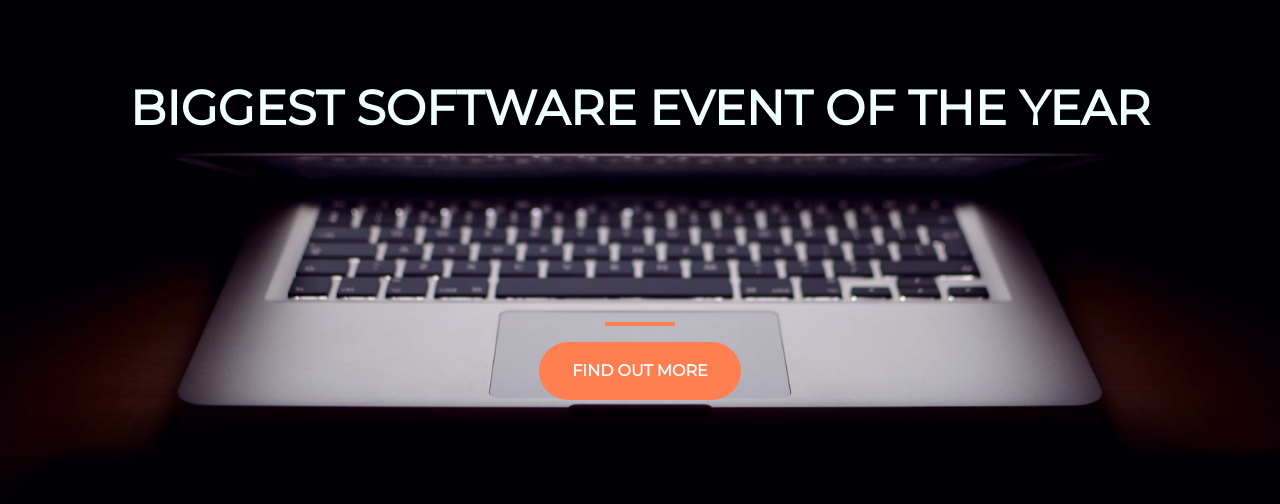
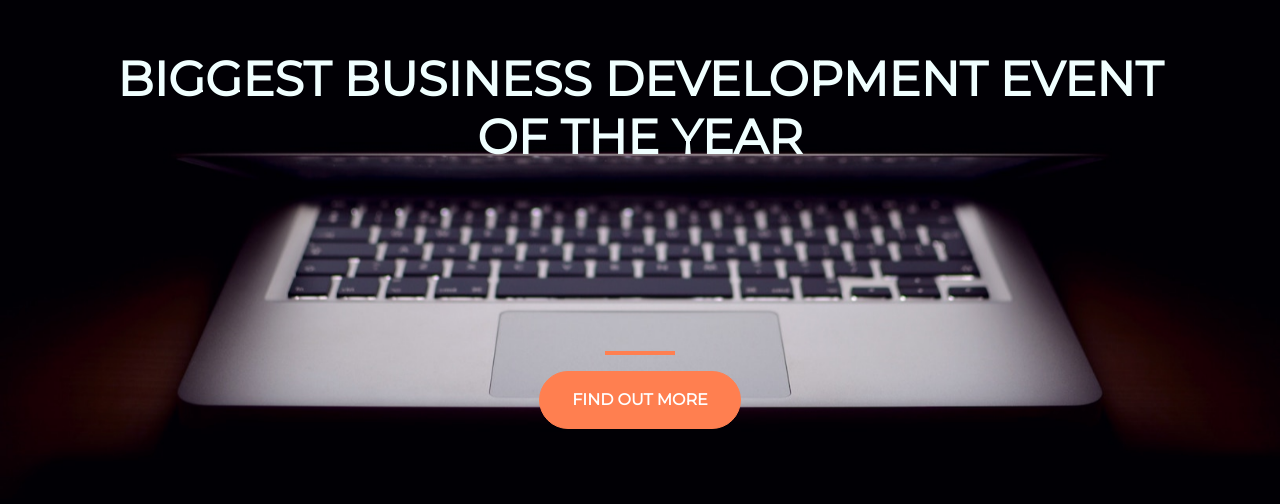
Before and after one commit to ankitkhedar12/BusinessDevelopment, a plain HTML site: page index.html in a window 1280 px wide. Shown: the part 160-664 px from the top of the page. Drawn offline with nearby package versions, Linux system fonts and the light colour scheme.

Commit message:
Update index.html

```diff
--- a/index.html
+++ b/index.html
@@ -20,7 +20,7 @@
     <div class="container d-flex align-items-center h-100">
       <div class="row">
         <header class="text-center col-12">
-          <h1><strong>Biggest Software Event of the year </strong> </h1>
+          <h1><strong>Biggest Business Development Event of the year </strong> </h1>
         </header>
         <div class="buffer col-12"></div>
         <section class="text-center col-12">
```
